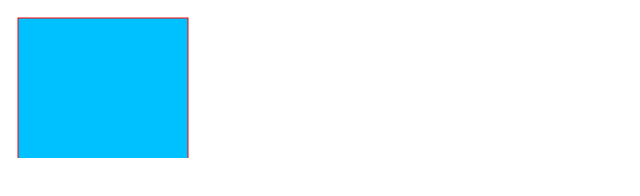
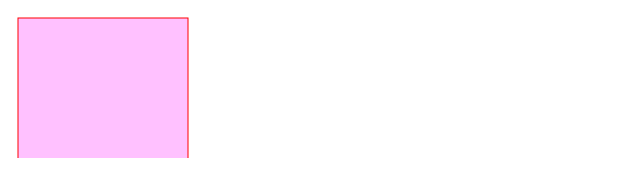
Before and after one commit to yousefma7moud/myNewRepo, a plain HTML site: page index.html in a window 1280 px wide. Shown: the whole page, without its empty margins (0-640 px from the left). Drawn offline with Linux system fonts and the light colour scheme.

Commit message:
Fixed issue in branch

```diff
--- a/index.html
+++ b/index.html
@@ -3,8 +3,8 @@
 <body>
 
 <svg>
-	<rect x="10" y="10" height="200" width="170"
-		style="stroke:#ff0000; fill:#00c1ff">
+	<rect x="10" y="10" height="500" width="170"
+		style="stroke:#ff0000; fill:#ffc1ff">
 	</rect>
 </svg>
 </body>
```
